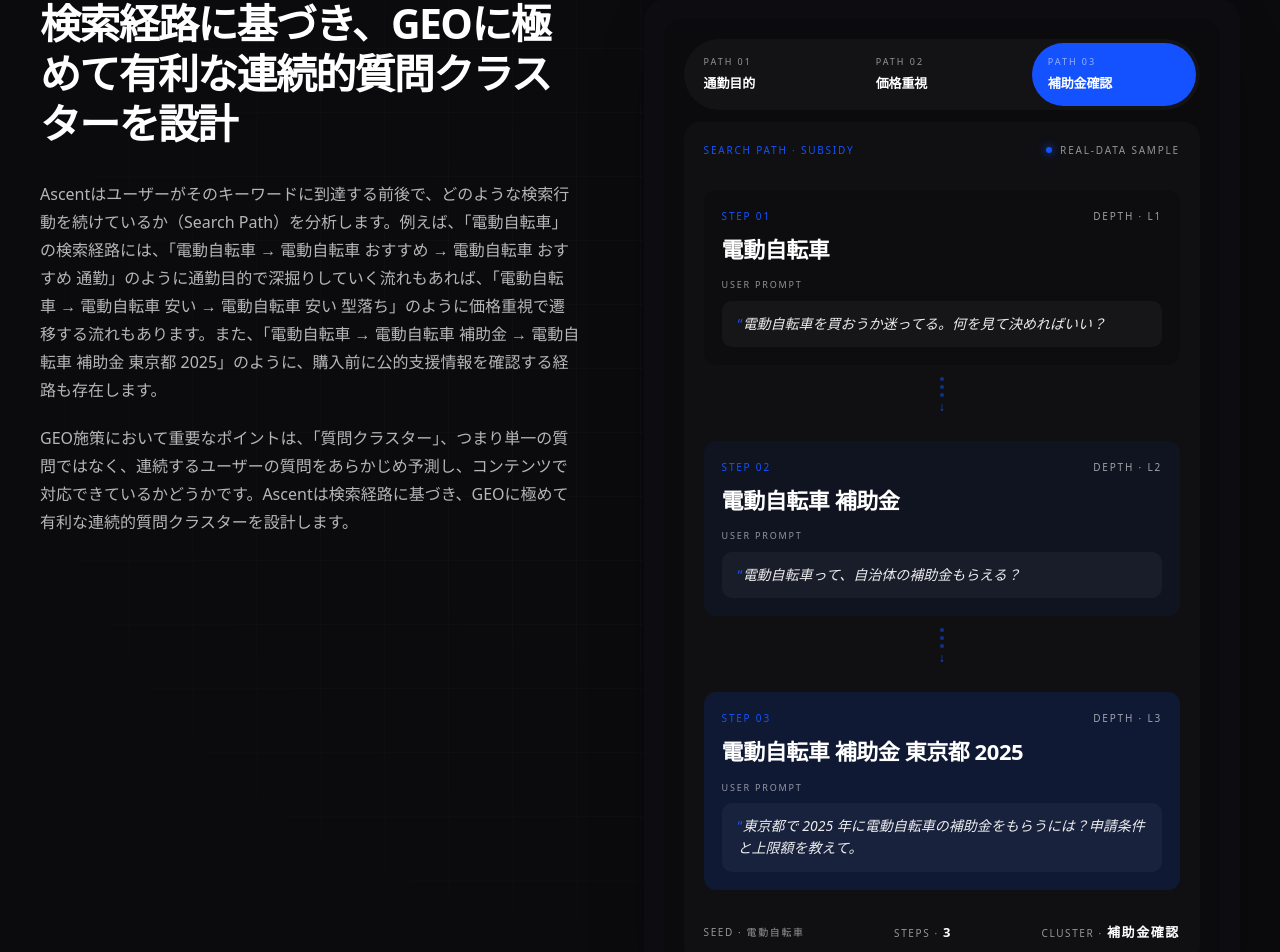
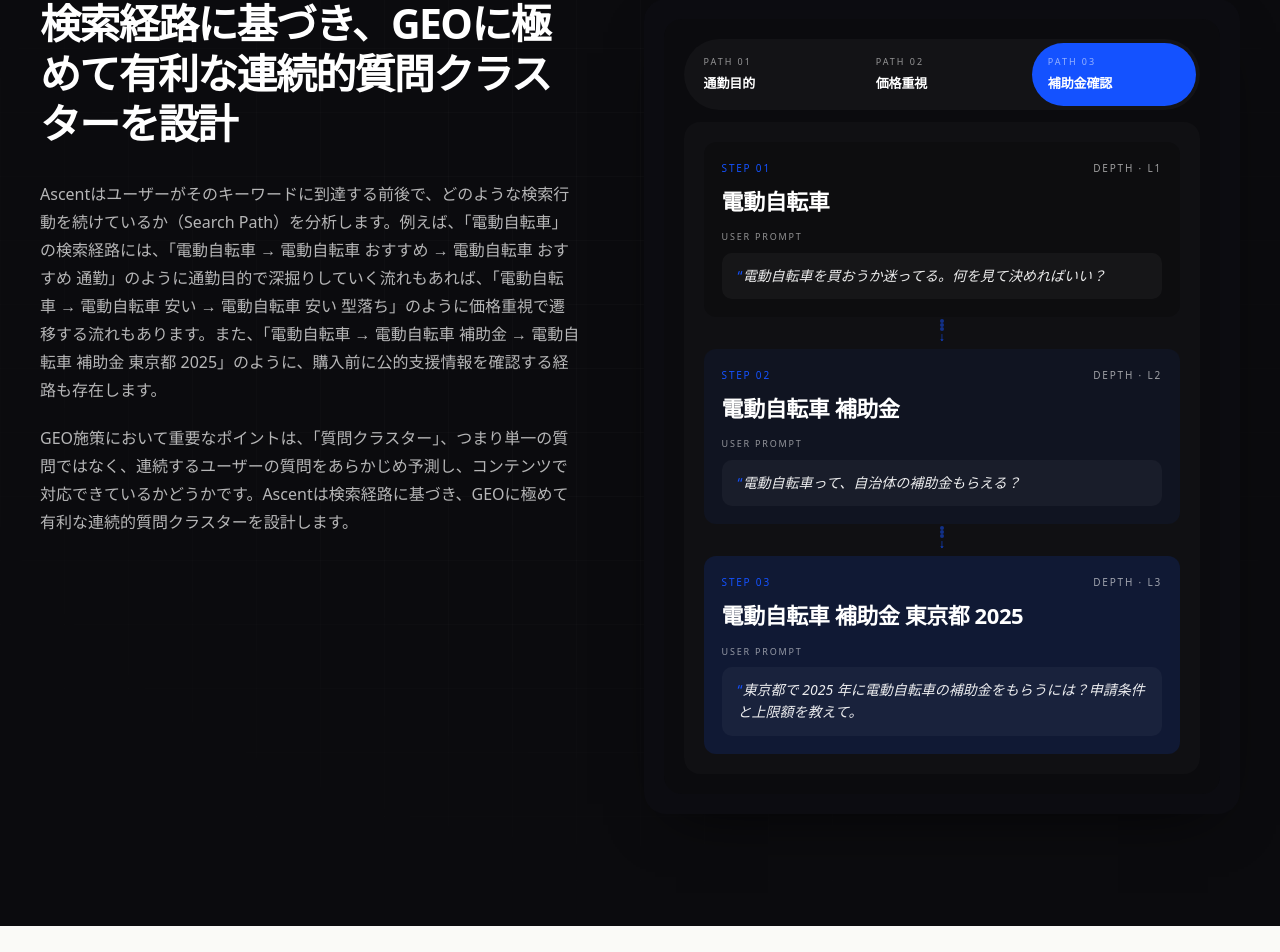
Before and after one commit to davidkim-ascent/geo_web, a Next.js app: page /why-ascent in a window 1280 px wide. Shown: the part 4484-5436 px from the top of the page. Built offline with nearby package versions, Linux system fonts and the light colour scheme; no server answers; a web font is replaced by a local one.

Commit message:
Tighten why-ascent search path spacing

```diff
--- a/src/components/why-ascent/SearchPathPanel.tsx
+++ b/src/components/why-ascent/SearchPathPanel.tsx
@@ -65,15 +65,7 @@ export function SearchPathPanel() {
           </div>
 
           <div className="rounded-[16px] bg-white/[0.02] p-5">
-            <div className="mb-4 flex items-center justify-between pb-4 font-mono text-[10px] tracking-[0.18em] text-white/55">
-              <span className="text-[#1452ff]">SEARCH PATH · {cur.en}</span>
-              <span className="inline-flex items-center gap-2">
-                <span className="h-1.5 w-1.5 rounded-full bg-[#1452ff] shadow-[0_0_8px_#1452ff]" />
-                REAL-DATA SAMPLE
-              </span>
-            </div>
-
-            <div className="space-y-4">
+            <div className="space-y-1">
               {cur.nodes.map((node, index) => {
                 const depthClass =
                   index === 0
@@ -101,7 +93,7 @@ export function SearchPathPanel() {
                       </div>
                     </div>
                     {index < cur.nodes.length - 1 && (
-                      <div className="flex flex-col items-center gap-1 py-3">
+                      <div className="flex flex-col items-center gap-0 py-0.5">
                         <span className="h-1 w-1 rounded-full bg-[#1452ff] opacity-50" />
                         <span className="h-1 w-1 rounded-full bg-[#1452ff] opacity-50" />
                         <span className="h-1 w-1 rounded-full bg-[#1452ff] opacity-50" />
@@ -112,16 +104,6 @@ export function SearchPathPanel() {
                 );
               })}
             </div>
-
-            <div className="mt-4 flex items-center justify-between pt-4 font-mono text-[10px] tracking-[0.16em] text-white/55">
-              <span>SEED · 電動自転車</span>
-              <span>
-                STEPS · <b className="font-sans text-[13px] font-semibold text-white">3</b>
-              </span>
-              <span>
-                CLUSTER · <b className="font-sans text-[13px] font-semibold text-white">{cur.name}</b>
-              </span>
-            </div>
           </div>
         </div>
       </div>
```
Also changed, not shown: 1 other file (tests, documents, lock files or other folders).
